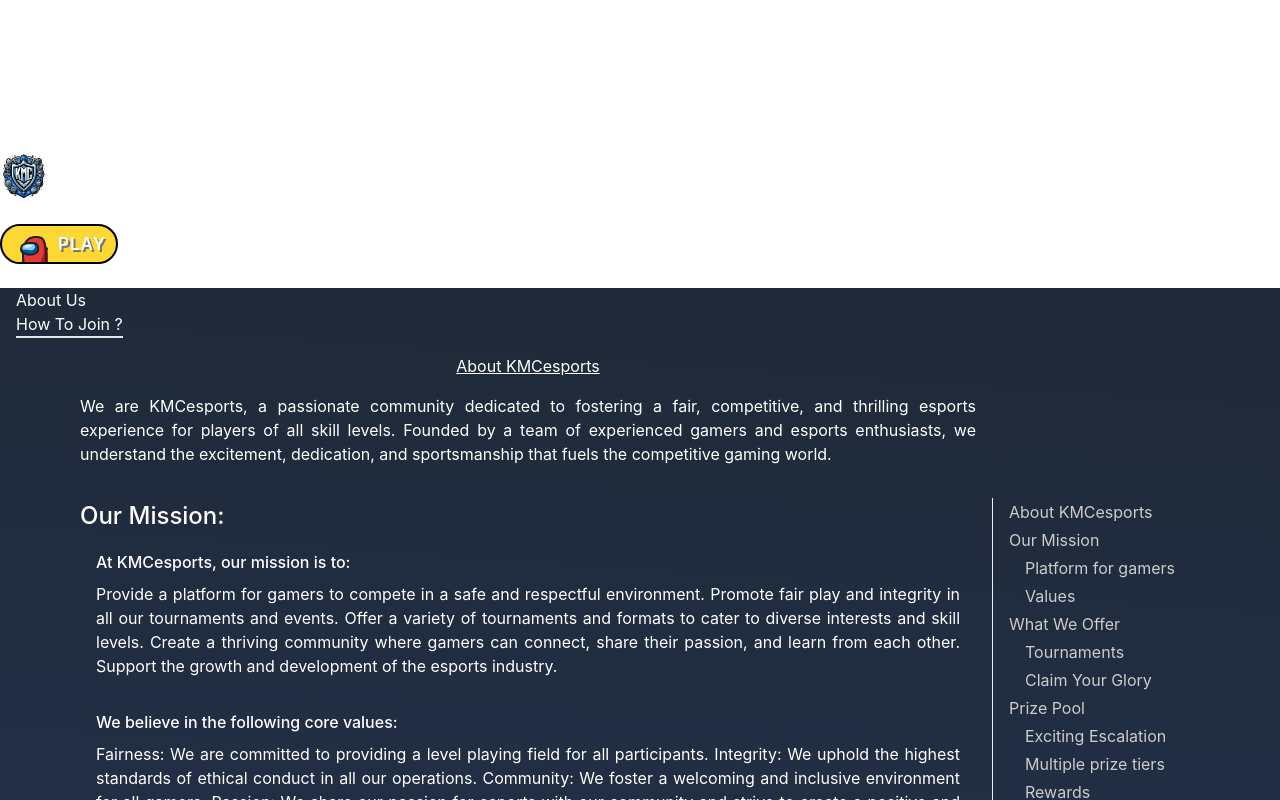
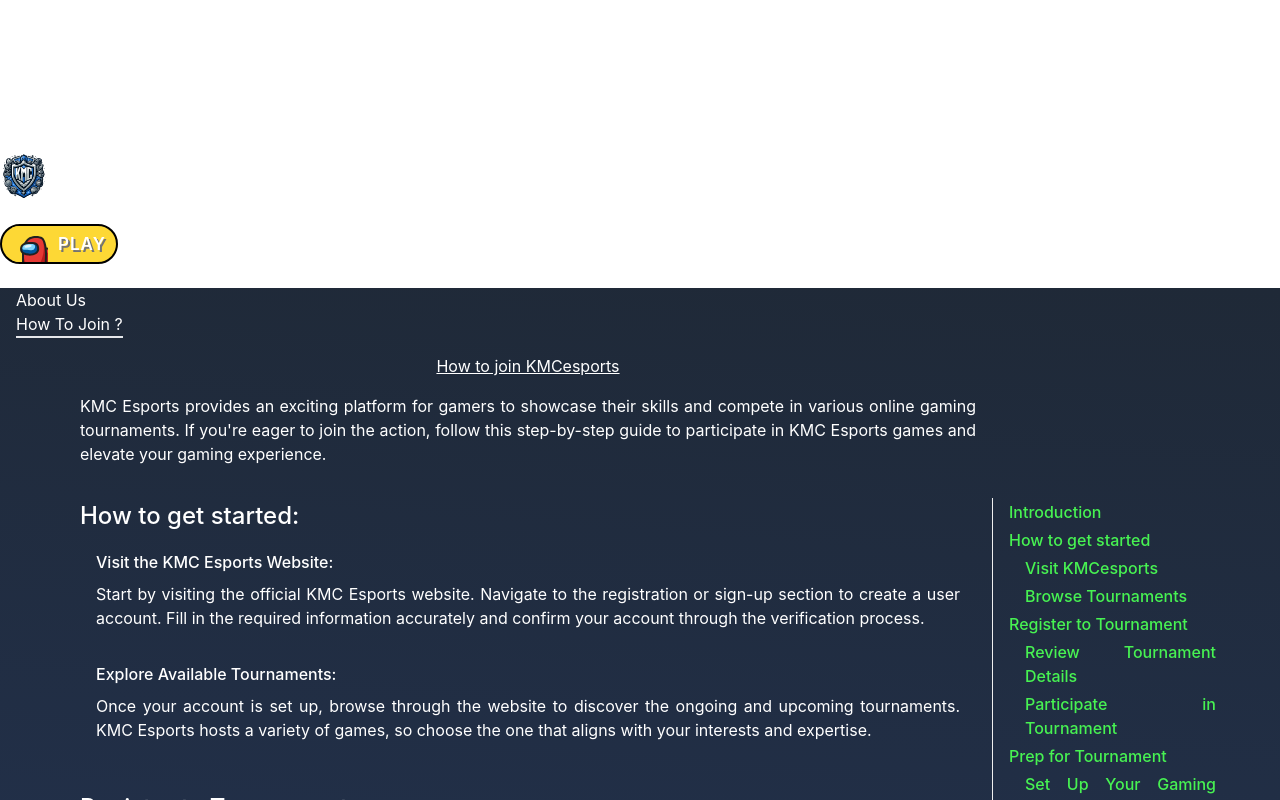
Before and after one commit to Sanskargupta0/KMCeSports-Frontend, a React (Vite) app in the folder KMCeSports/: page /About in a window 1280 px wide. Both pictures are taken after a click on the button "About Us". Shown: the top 800 px of the page. Built offline with nearby package versions, Linux system fonts and the light colour scheme; what gsap-trial would draw is missing.

Commit message:
made some few changes

```diff
--- a/KMCeSports/src/pages/About/About.jsx
+++ b/KMCeSports/src/pages/About/About.jsx
@@ -309,7 +309,7 @@
         <div className="" id="joinbody" style={{ display: joinStyles.display }}>
           <main>
             <div className="aboutUs">
-              <section id="aboutKMCesports">
+              <section id="intro">
                 <h1
                   className="text-4xl"
                   style={{
@@ -319,193 +319,164 @@
                     fontWeight: "400",
                   }}
                 >
-                  About KMCesports
+                  How to join KMCesports
                 </h1>
                 <p>
-                  We are KMCesports, a passionate community dedicated to
-                  fostering a fair, competitive, and thrilling esports
-                  experience for players of all skill levels. Founded by a team
-                  of experienced gamers and esports enthusiasts, we understand
-                  the excitement, dedication, and sportsmanship that fuels the
-                  competitive gaming world.
+                  KMC Esports provides an exciting platform for gamers to showcase
+                  their skills and compete in various online gaming tournaments.
+                  If you're eager to join the action, follow this step-by-step guide
+                  to participate in KMC Esports games and elevate your gaming experience.
                 </p>
               </section>
-              <section id="ourMission">
-                <h2>Our Mission:</h2>
-                <section id="ourMission1">
-                  <h3>At KMCesports, our mission is to:</h3>
+              <section id="getStarted">
+                <h2>How to get started:</h2>
+                <section id="getStarted1">
+                  <h3>Visit the KMC Esports Website:</h3>
                   <p>
-                    Provide a platform for gamers to compete in a safe and
-                    respectful environment. Promote fair play and integrity in
-                    all our tournaments and events. Offer a variety of
-                    tournaments and formats to cater to diverse interests and
-                    skill levels. Create a thriving community where gamers can
-                    connect, share their passion, and learn from each other.
-                    Support the growth and development of the esports industry.
+                  Start by visiting the official KMC Esports website. Navigate to the
+                  registration or sign-up section to create a user account. Fill in the
+                  required information accurately and confirm your account through the
+                  verification process.
                   </p>
                 </section>
-                <section id="ourMission2">
-                  <h3>We believe in the following core values:</h3>
+                <section id="getStarted2">
+                  <h3>Explore Available Tournaments:</h3>
                   <p>
-                    Fairness: We are committed to providing a level playing
-                    field for all participants. Integrity: We uphold the highest
-                    standards of ethical conduct in all our operations.
-                    Community: We foster a welcoming and inclusive environment
-                    for all gamers. Passion: We share our passion for esports
-                    with our community and strive to create a positive and
-                    engaging experience. Innovation: We are constantly looking
-                    for new ways to improve and expand our platform and
-                    services.
+                  Once your account is set up, browse through the website to discover
+                  the ongoing and upcoming tournaments. KMC Esports hosts a variety of
+                  games, so choose the one that aligns with your interests and expertise.
+
+
                   </p>
                 </section>
               </section>
-              <section id="whatWeOffer">
-                <h2>What We Offer:</h2>
-                <section id="whatWeOffer1">
+              <section id="Regt-tour">
+                <h2>Register to Tournaments:</h2>
+                <section id="Regt-tour1">
                   <h3>
-                    KMCesports offers a wide range of features and services,
-                    including:
+                  Review Tournament Details:
                   </h3>
                   <p>
-                    Tournaments: We host a variety of tournaments for popular
-                    esports titles, with different formats to cater to casual
-                    and competitive players alike. Leagues: Join a league and
-                    compete against other players for a chance to win prizes and
-                    climb the ranks. Ladders: Challenge yourself and climb the
-                    ladder to prove your skills in individual competition.
-                    Community Features: Connect with other gamers, discuss
-                    strategies, and find teammates in our forums, chat rooms,
-                    and social media channels. Streaming: Watch top players
-                    compete live and learn from their skills and strategies.
-                    Join the KMCesports Community!
+                  Click on the tournament you wish to participate in and carefully read
+                  the details provided. Take note of the tournament format, rules,
+                  registration deadlines, and any other relevant information. Ensure
+                  that you meet the eligibility criteria for the chosen tournament
                   </p>
                 </section>
-                <section id="whatWeOffer2">
-                  <h3>KMCesports: Elevate Your Game, Claim Your Glory</h3>
+                <section id="Regt-tour2">
+                  <h3>Register for the Tournament:</h3>
                   <p>
-                    At KMCesports, victory isn't just about bragging rights -
-                    it's about reaping the rewards! Every tournament holds the
-                    potential for a thriving prize pool and a system of earning
-                    points you can use to grab epic loot across our platform.
-                    Gear up, sharpen your skills, and get ready to dominate!
+                  After selecting a tournament, proceed to register for it. This typically
+                  involves clicking a "Register" or "Join" button and confirming your
+                  participation. Some tournaments may have entry fees, so be prepared to
+                  make the necessary payments, if required.
                   </p>
                 </section>
               </section>
-              <section id="powerhouse">
-                <h2>Prize Pool Powerhouse:</h2>
-                <section id="powerhouse1">
-                  <h2>Exciting Escalation:</h2>
+              <section id="prep4tour">
+                <h2>Prepare your Self for Tournament:</h2>
+                <section id="prep4tour1">
+                  <h2>Set Up Your Gaming Gear:</h2>
                   <p>
-                    he more players join a tournament, the higher the prize pool
-                    climbs! Watch the anticipation surge as the pot swells,
-                    promising lucrative rewards for the top performers.
+                  Prepare your gaming setup, ensuring that your hardware, software,
+                  and internet connection meet the tournament requirements.
+                  Check for any specific rules related to equipment, as some
+                  tournaments may have restrictions on certain peripherals or settings.
                   </p>
                 </section>
-                <section id="powerhouse2">
-                  <h2>Tiered Triumphs:</h2>
+                <section id="prep4tour2">
+                  <h2>Practice and Warm-up:</h2>
                   <p>
-                    Whether you're a seasoned champion or a rising star, there's
-                    a place for you in the winning circle. Every tournament
-                    features multiple prize tiers, ensuring top contenders and
-                    promising newcomers alike walk away with a satisfying haul.
+                  Before the tournament begins, dedicate time to practice and warm-up
+                  sessions. Familiarize yourself with the game mechanics, maps, and
+                  strategies to improve your performance during the competition.
                   </p>
                 </section>
-                <section id="powerhouse3">
-                  <h2>Cash & More:</h2>
+                <section id="prep4tour3">
+                  <h2>Join the Tournament Lobby:</h2>
                   <p>
-                    From cold, hard cash to sponsor-provided gaming gear and
-                    peripherals, our prize pools offer a mix of rewards that
-                    fuel your competitive spirit and level up your gameplay.
+                  On the day of the tournament, log in to your KMC Esports account and
+                  navigate to the tournament lobby. Follow the provided instructions to
+                  join the lobby or wait for an invitation from the tournament organizers.
                   </p>
                 </section>
               </section>
-              <section id="pointsSystem">
+              <section id="fun-enjoy">
                 <h2 className="text-2xl " style={{ marginBottom: "1rem" }}>
-                  Points System:
+                Compete and Enjoy:
                 </h2>
                 <p>
-                  Level Up Your Loot Every Match Matters: Earn points not just
-                  for tournament victories, but for every competitive match you
-                  play! Consistent performance builds your point total, opening
-                  doors to even more rewards. Redemption Paradise: Our website
-                  boasts a curated store bursting with awesome goodies. Use your
-                  earned points to snag exclusive in-game items, cosmetics,
-                  merchandise, and even tournament entries, keeping the value
-                  and excitement flowing. Exclusive Perks: As your point level
-                  climbs, you unlock exclusive benefits like priority tournament
-                  registration, access to special events, and even personalized
-                  rewards tailored to your gaming preferences.
+                Once in the tournament lobby, compete against other participants in
+                your assigned matches. Follow the tournament schedule, adhere to the
+                rules, and maintain good sportsmanship throughout. Enjoy the experience
+                and use it as an opportunity to learn and grow as a gamer.
                 </p>
               </section>
-              <section id="KMCesports">
+              <section id="connected">
                 <h2 className="text-2xl" style={{ marginBottom: "1rem" }}>
-                  KMCesports - Where Skill Meets Reward:
+                Stay Informed and Connect:
                 </h2>
                 <p style={{ marginBottom: "2rem" }}>
-                  At KMCesports, we believe every victory deserves to be
-                  celebrated. Join our passionate community, push your limits,
-                  and reap the rewards of your dedication. With a robust prize
-                  pool system and a point-based redemption paradise, your
-                  triumphs translate into tangible gains, fueling your passion
-                  and propelling you further on your esports journey. So, step
-                  onto the virtual arena, unleash your skills, and claim your
-                  glory! The more you win, the more you earn, and the more epic
-                  your KMCesports experience becomes. Remember, this is just a
-                  template, feel free to customize it with specific prize pool
-                  figures, point values, and reward examples relevant to your
-                  website and target audience. Whether you're a seasoned veteran
-                  or a curious newcomer, we welcome you to join the KMCesports
-                  community. Sign up today and start your esports journey with
-                  us!
+                Keep an eye on the tournament updates and results. Stay informed about
+                future tournaments, events, and community activities. Connect with fellow
+                gamers, share experiences, and embrace the sense of camaraderie within the
+                KMC Esports community.
+                </p>
+                <p>
+                Participating in KMC Esports games is a thrilling adventure for gaming
+                enthusiasts. By following these steps, you'll be well-prepared to dive
+                into the world of competitive gaming and enjoy the challenges and
+                camaraderie that come with it. Good luck, and may you achieve victory
+                in your esports endeavors!
                 </p>
               </section>
             </div>
             <nav className="section-nav">
               <ol>
                 <li>
-                  <a href="#aboutKMCesports">About KMCesports</a>
+                  <a href="#intro">Introduction</a>
                 </li>
                 <li>
-                  <a href="#ourMission">Our Mission</a>
+                  <a href="#getStarted">How to get started</a>
                   <ul>
                     <li className="">
-                      <a href="#ourMission1">Platform for gamers</a>
+                      <a href="#getStarted1">Visit KMCesports</a>
                     </li>
                     <li className="">
-                      <a href="#ourMission2">Values</a>
+                      <a href="#getStarted2">Browse Tournaments</a>
                     </li>
                   </ul>
                 </li>
                 <li>
-                  <a href="#whatWeOffer">What We Offer</a>
+                  <a href="#Regt-tour">Register to Tournament</a>
                   <ul>
                     <li className="">
-                      <a href="#whatWeOffer1">Tournaments</a>
+                      <a href="#Regt-tour1">Review Tournament Details</a>
                     </li>
                     <li className="">
-                      <a href="#whatWeOffer2">Claim Your Glory</a>
+                      <a href="#Regt-tour2">Participate in Tournament</a>
                     </li>
                   </ul>
                 </li>
                 <li>
-                  <a href="#powerhouse">Prize Pool</a>
+                  <a href="#prep4tour">Prep for Tournament</a>
                   <ul>
                     <li className="">
-                      <a href="#powerhouse1">Exciting Escalation</a>
+                      <a href="#prep4tour1">Set Up Your Gaming Gear</a>
                     </li>
                     <li className="">
-                      <a href="#powerhouse2">Multiple prize tiers</a>
+                      <a href="#prep4tour2">Practice and Warm-up</a>
                     </li>
                     <li className="">
-                      <a href="#powerhouse3">Rewards</a>
+                      <a href="#prep4tour3">Enter Tournament Lobby</a>
                     </li>
                   </ul>
                 </li>
                 <li className="">
-                  <a href="#pointsSystem">Points System</a>
+                  <a href="#fun-enjoy">Compete and Enjoy</a>
                 </li>
                 <li className="">
-                  <a href="#KMCesports">KMCesports</a>
+                  <a href="#connected">Stay Informed and Connect</a>
                 </li>
               </ol>
               <div className="backToTopBtn">
--- a/KMCeSports/src/pages/Contact/Contact.jsx
+++ b/KMCeSports/src/pages/Contact/Contact.jsx
@@ -34,6 +34,9 @@
           name="Akash Gupta"
           dev="Co-Founder"
           images={images.Akash}
+          git="https://github.com/saysky2"
+          mail="mailto:10582akash@gmail.com"
+          linkedin="https://www.linkedin.com/in/saysky2/"
         />
         <Contributor
           name="Sanskar Gupta"
```
Also changed, not shown: 1 other file (tests, documents, lock files or other folders).
